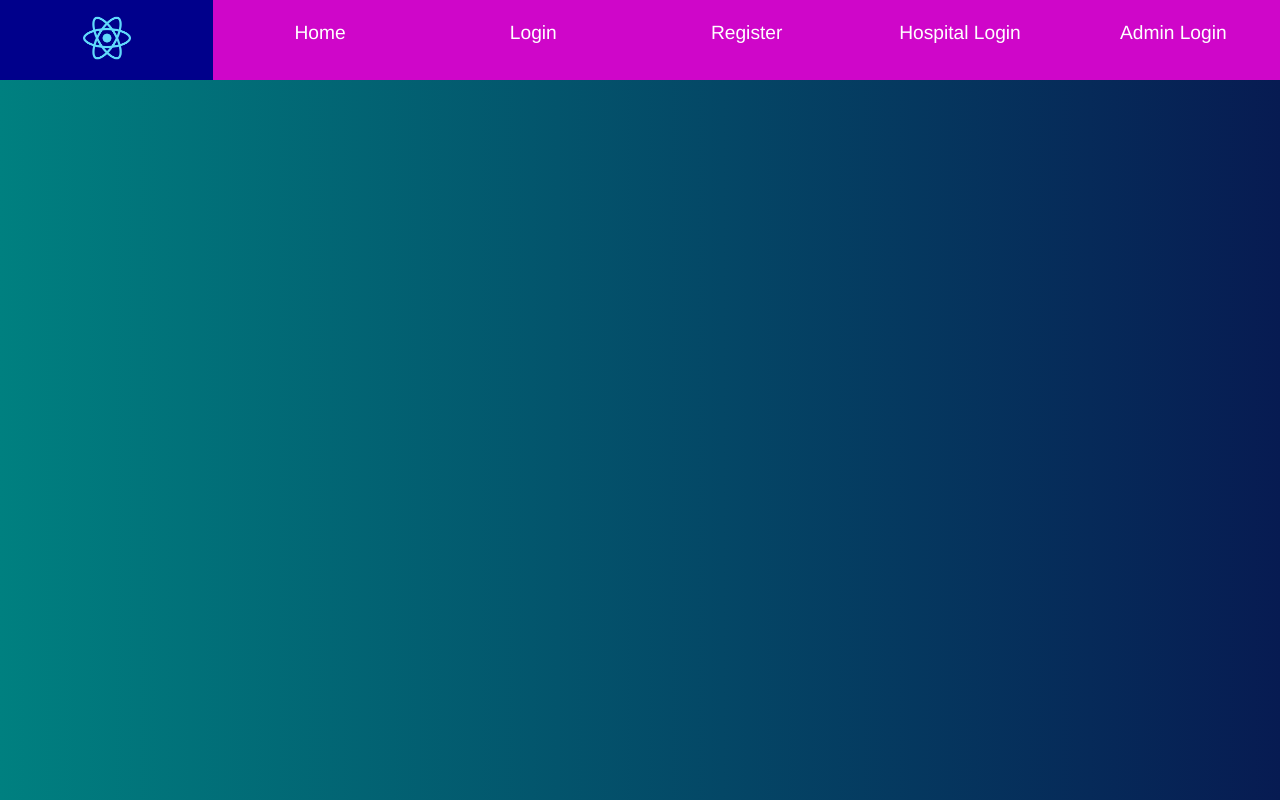
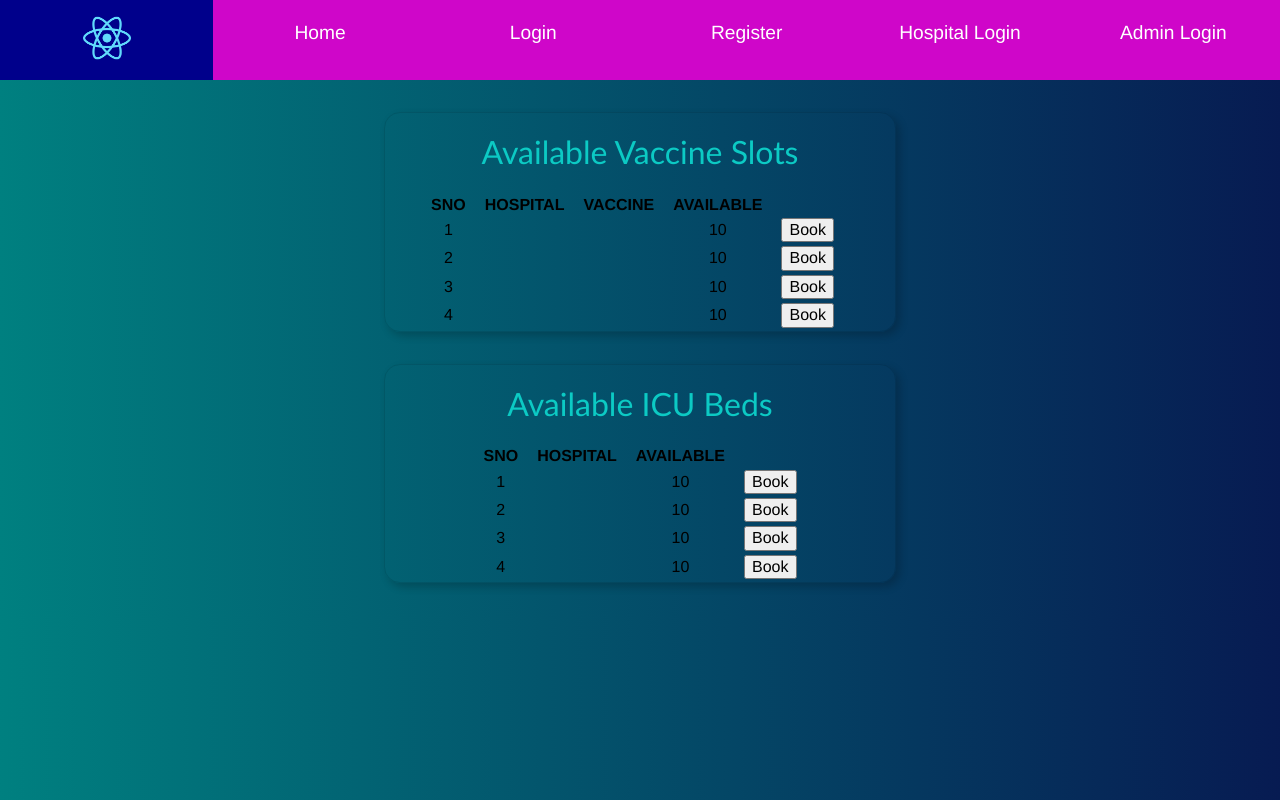
Before and after one commit to mohit0305/CoHeal, a React (Create React App) app: page /Book in a window 1280 px wide. Built offline with nearby package versions, Linux system fonts and the light colour scheme.

Commit message:
added the frontend of citizen dashboard and booking window

```diff
--- a/src/App.js
+++ b/src/App.js
@@ -8,6 +8,8 @@ import Hospital from './Components/Hospital';
 import Admin from './Components/Admin';
 import AddHospital from './Components/AddHospital';
 import RemoveHospital from './Components/RemoveHospital';
+import Citizen from './Citizen';
+import Book from './Components/Book';
 import {BrowserRouter as Router,Routes,Route,Link} from "react-router-dom";
 import logo from './logo192.png';
 import './App.css';
@@ -108,6 +110,8 @@ class App extends React.Component {
                 <Route path="/Admin" element = {<Admin/>}></Route>
                 <Route path="/AddHospital" element = {<AddHospital/>}></Route>
                 <Route path="/RemoveHospital" element = {<RemoveHospital/>}></Route>
+                <Route path="/Citizen" element = {<Citizen/>}></Route>
+                <Route path="/Book" element = {<Book/>}></Route>
               </Routes>
             </div>
 
--- /dev/null
+++ b/src/Citizen.js
@@ -0,0 +1,59 @@
+import React from 'react';
+import {Link} from 'react-router-dom';
+
+class Citizen extends React.Component {
+	constructor(props){
+		super(props);
+		this.state ={
+			hid: 0,
+			password: ''
+		}
+	}
+
+
+
+
+
+	render(){
+
+		return(
+			<div className="br4 ba b--black-10 mv4 w-100 w-75-m w-75-l mw6 shadow-5 center">
+            <h1> Citizen Dashboard</h1>
+            <h2> Booking Details </h2>
+            <table className ="center">
+                <thead>
+                    <tr>
+                        <th className = "mr3 pr3">SNo</th>
+                        <th className = "mr3 ">Slot/Bed </th>
+                        <th className = "mr3 ">Date</th>
+                    </tr>
+                </thead>
+                <tbody>
+                    <tr>
+                        <td className = "mr3 pr3"></td>
+                        <td className = "mr3 pr3"></td>
+                        <td className = "mr3 pr3"></td>
+                        <td className = "mr3 pr3"><Link to="/Book"><button>Reschedule</button> </Link></td>
+                    </tr>
+                    <tr>
+                        <td className = "mr3 pr3"></td>
+                        <td className = "mr3 pr3"></td>
+                        <td className = "mr3 pr3"></td>
+                        <td className = "mr3 pr3"><Link to="/Book"><button>Reschedule</button> </Link></td>
+                    </tr>
+                    <tr>
+                        <td className = "mr3 pr3"></td>
+                        <td className = "mr3 pr3"></td>
+                        <td className = "mr3 pr3"></td>
+                        <td className = "mr3 pr3"><Link to="/Book"><button>Reschedule</button> </Link></td>
+                    </tr>
+                </tbody>
+                </table>
+
+                <h3>To Search or Book Vaccine slots/ICU Beds Click on the button given Below</h3>
+                <Link to ="/Book"><button>Search/Book Slots/Beds</button></Link>
+            </div>
+		);
+	}
+}
+export default Citizen;
--- /dev/null
+++ b/src/components/Book.js
@@ -0,0 +1,96 @@
+import React from 'react';
+import {Link} from 'react-router-dom';
+
+
+class Book extends React.Component {
+   constructor(props) {
+      super(props) //since we are extending class Table so we have to use super in order to override Component class constructor
+      this.state = { //state is by default an object
+         slots: [
+            { sno: 1, hospital: '', vaccine: '', available : 10 },
+            { sno: 2, hospital: '', vaccine: '', available : 10  },
+            { sno: 3, hospital: '', vaccine: '', available : 10  },
+            { sno: 4, hospital: '', vaccine: '', available : 10  }
+         ],
+		 beds: [
+            { sno: 1, hospital: '', available : 10 },
+            { sno: 2, hospital: '', available : 10  },
+            { sno: 3, hospital: '', available : 10  },
+            { sno: 4, hospital: '', available : 10  }
+         ]
+      }
+   }
+
+   renderSlotsHeader() {
+	let header = Object.keys(this.state.slots[0])
+	return header.map((key, index) => {
+	   return <th key={index} className = "pr3">{key.toUpperCase()}</th>
+	})
+ }
+
+
+ renderBedsHeader() {
+	let header = Object.keys(this.state.beds[0])
+	return header.map((key, index) => {
+	   return <th key={index} className = "pr3">{key.toUpperCase()}</th>
+	})
+ }
+
+   renderSlotsData() {
+	return this.state.slots.map((slot, index) => {
+	   const { sno, hospital, vaccine, available  } = slot //destructuring
+	   return (
+		  <tr key={sno}>
+			 <td className = "pr3">{sno}</td>
+			 <td className = "pr3">{hospital}</td>
+			 <td className = "pr3">{vaccine}</td>
+			 <td className = "pr3">{available}</td>
+             <td className = "pr3"><button>Book</button></td>
+		  </tr>
+	   )
+	})
+ }
+
+
+ renderBedsData() {
+	return this.state.beds.map((bed, index) => {
+	   const { sno, hospital, available  } = bed //destructuring
+	   return (
+		  <tr key={sno}>
+			 <td className = "pr3">{sno}</td>
+			 <td className = "pr3">{hospital}</td>
+			 <td className = "pr3">{available}</td>
+             <td><button>Book</button></td>
+		  </tr>
+	   )
+	})
+ }
+
+
+   render() { //Whenever our class runs, render method will be called automatically, it may have already defined in the constructor behind the scene.
+      return (
+		  <div>
+         <div className="br4 ba b--black-10 mv4 w-100 w-75-m w-75-l mw6 shadow-5 center">
+            <h1>Available Vaccine Slots</h1>
+			<table id='slots' className="center">
+               <tbody>
+                  <tr>{this.renderSlotsHeader()}</tr>
+                  {this.renderSlotsData()}
+               </tbody>
+            </table>
+         </div>
+		 <div className="br4 ba b--black-10 mv4 w-100 w-75-m w-75-l mw6 shadow-5 center">
+         <h1>Available ICU Beds</h1>
+			<table id='slots' className="center">
+               <tbody>
+                  <tr>{this.renderBedsHeader()}</tr>
+                  {this.renderBedsData()}
+               </tbody>
+            </table>
+		 </div>
+		 </div>
+      )
+   }
+}
+
+export default Book;
--- a/src/components/Login.js
+++ b/src/components/Login.js
@@ -52,7 +52,7 @@ class Login extends React.Component {
 						</div>
 					</div>
 					<div className="submit_btn_div">
-						<button onClick={this.onSubmitLogin} type="submit">Login</button>
+					   <Link to="/Citizen">	<button onClick={this.onSubmitLogin} type="submit">Login</button> </Link>
 					</div>
 					<div className="f5 pt2">
 						New User?<b> </b>
```
Also changed, not shown: src/components/Reschedule.js (added).
